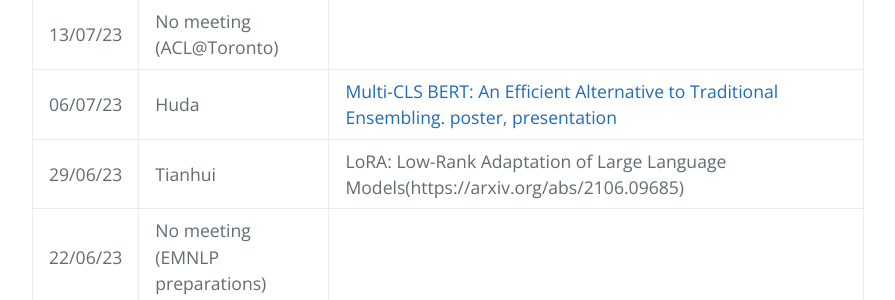
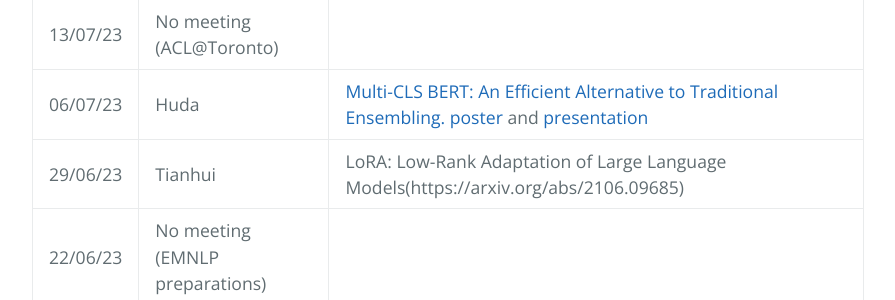
Before and after one commit to LivNLP/livnlp.github.io, a Jekyll site: the page built from reading.md, in a window 1280 px wide and 900 px high, scrolled down 620 px. Shown: the part 155-455 px from the top of the window, without its empty margins (192-1087 px from the left). Built offline with Jekyll 4.4.1, drawn with Linux system fonts in a browser that asks for light colours.

Commit message:
Update reading.md

```diff
--- a/reading.md
+++ b/reading.md
@@ -17,7 +17,7 @@ We meet on a weely basis to discuss recent research papers. Here is the schedule
 | 07/09/23 | Jodie | |
 | 20/07/23 | Danushka (ACL update) | |
 | 13/07/23 | No meeting (ACL@Toronto) | |
-| 06/07/23 | Huda |[Multi-CLS BERT: An Efficient Alternative to Traditional Ensembling. ](https://arxiv.org/pdf/2210.05043.pdf) [poster](https://ken77921.github.io/assets/pdf/ACL_2023_multi-cls_poster.pdf), [presentation](https://screenpal.com/watch/c01hjIVBXqN)  |
+| 06/07/23 | Huda |[Multi-CLS BERT: An Efficient Alternative to Traditional Ensembling. ](https://arxiv.org/pdf/2210.05043.pdf) [poster](https://ken77921.github.io/assets/pdf/ACL_2023_multi-cls_poster.pdf) and [presentation](https://screenpal.com/watch/c01hjIVBXqN)  |
 | 29/06/23 | Tianhui | LoRA: Low-Rank Adaptation of Large Language Models(https://arxiv.org/abs/2106.09685)|
 | 22/06/23 | No meeting (EMNLP preparations) | |
 | 15/06/23 | Procheta | Tutorial rehersal |
```
